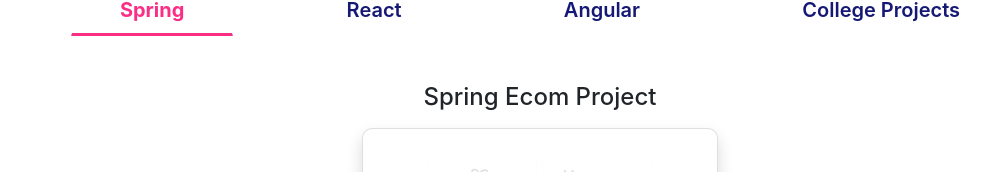
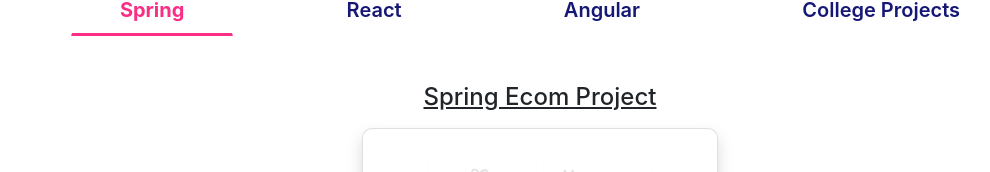
Before and after one commit to Rupesh-Kumbhar/rk-portfolio, a React (Create React App) app: page / in a window 1280 px wide. Shown: the part 1566-1738 px from the top of the page, without its empty margins (100-1090 px from the left). Built offline with nearby package versions, Linux system fonts and the light colour scheme.

Commit message:
underline for project headings 2

```diff
--- a/src/my-projects/angular-project/mean-pro.jsx
+++ b/src/my-projects/angular-project/mean-pro.jsx
@@ -7,7 +7,7 @@
 
             <div className="row m-0 justify-content-evenly">
                 <div className="col-sm-4 p-0 mt-5 project-card-mb">
-                <h4 className="text-center mb-3 ">MEAN App CRUD Operations</h4>
+                <h4 className="text-center mb-3 "> <u>MEAN App CRUD Operations</u> </h4>
                     <div className="card shadow pro-card-border transform-hover">
 
                         <img src="./assets/projects-images/angular-pro/mean-pro-img.svg" className="card-img-top w-75 mx-auto" alt="pro img" />
--- a/src/my-projects/react-project/portfolio-pro.jsx
+++ b/src/my-projects/react-project/portfolio-pro.jsx
@@ -7,7 +7,7 @@
 
             <div className="row m-0 justify-content-evenly">
                 <div className="col-sm-4 p-0 mt-5 project-card-mb">
-                <h4 className="text-center mb-3 ">My Portfolio using React</h4>
+                <h4 className="text-center mb-3 "> <u>My Portfolio using React</u> </h4>
                     <div className="card shadow pro-card-border transform-hover">
 
                         <img src="./assets/projects-images/react-pro/portfolio-img.svg" className="card-img-top w-75 mx-auto" alt="pro img" />
--- a/src/my-projects/spring-project/ecom-pro.jsx
+++ b/src/my-projects/spring-project/ecom-pro.jsx
@@ -7,7 +7,7 @@
 
             <div className="row m-0 justify-content-evenly">
                 <div className="col-sm-4 p-0 mt-5 project-card-mb">
-                <h4 className="text-center mb-3 ">Spring Ecom Project</h4>
+                <h4 className="text-center mb-3 "> <u>Spring Ecom Project</u> </h4>
                     <div className="card shadow pro-card-border transform-hover">
 
                         <img src="./assets/projects-images/spring-pro/spring-Ecom-pro.svg" className="card-img-top w-75 mx-auto" alt="pro img" />
```
